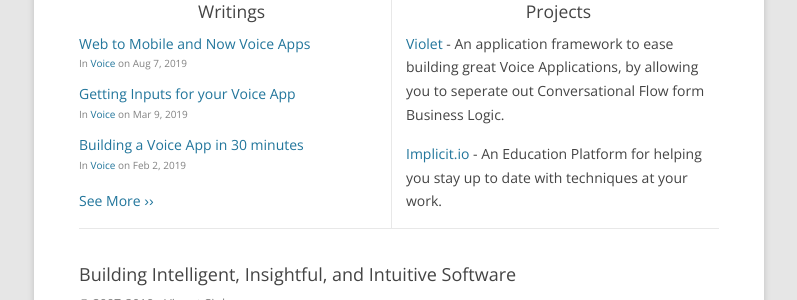
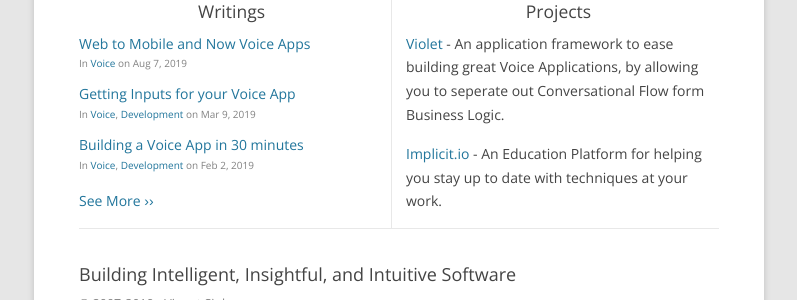
Before and after one commit to i3labs/i3labs.github.io, a Jekyll site: the page built from index.html, in a window 1280 px wide. Shown: the part 473-773 px from the top of the page, without its empty margins (241-1038 px from the left). Built offline with Jekyll 4.4.1, drawn with Linux system fonts in a browser that asks for light colours; comment, search, counter and statistics services are not loaded.

Commit message:
adding categories

```diff
--- a/_posts/2019-02-02-building-a-voice-app-in-30-minutes.md
+++ b/_posts/2019-02-02-building-a-voice-app-in-30-minutes.md
@@ -3,7 +3,7 @@
 title:  "Building a Voice App in 30 minutes"
 image:  "/assets/uploads/2017/11/violet.png"
 date:   2019-02-02 00:00:00 -0500
-categories: Voice
+categories: Voice Development
 author: Vineet Sinha
 ---
 <img src="/assets/uploads/2017/11/violet.png" alt="violet" width="100"/>
--- a/_posts/2019-03-09-getting-inputs-for-your-voice-app.md
+++ b/_posts/2019-03-09-getting-inputs-for-your-voice-app.md
@@ -3,7 +3,7 @@
 title:  "Getting Inputs for your Voice App"
 image:  "/assets/uploads/2017/11/violet.png"
 date:   2019-03-09 00:00:00 -0500
-categories: Voice
+categories: Voice Development
 author: Vineet Sinha
 ---
 <img src="/assets/uploads/2017/11/violet.png" alt="violet" width="100"/>
```
Also changed, not shown: _posts/2017-11-13-a-voice-application-framework--announcing-violet.md (+1 -1 lines).
